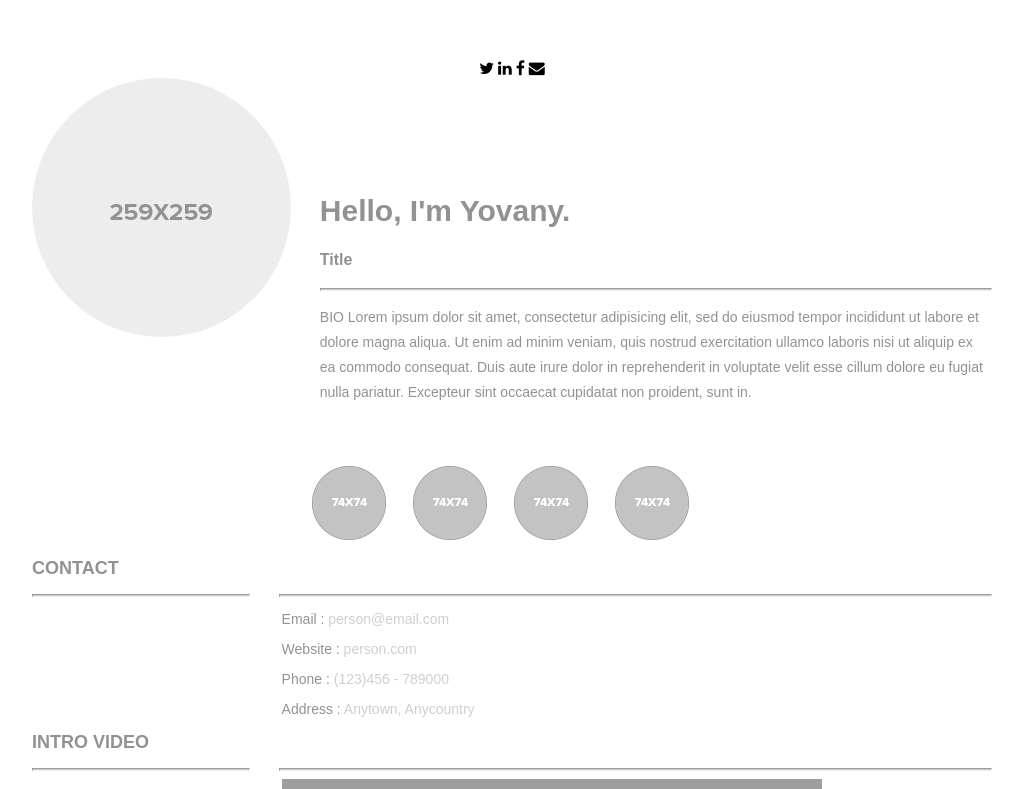
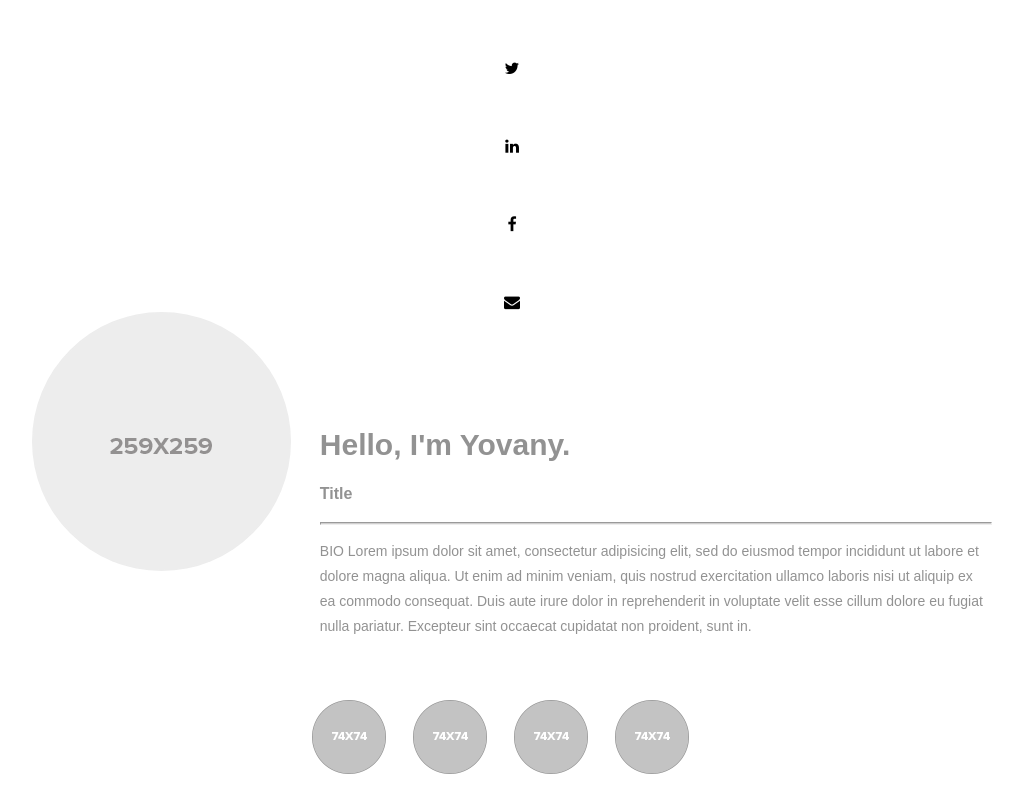
Before and after one commit to rcmoldovan/one-page-portfolio, a plain HTML site: page index.html in a window 1280 px wide. Shown: the top 789 px of the page, without its empty margins (128-1151 px from the left). Drawn offline with Linux system fonts and the light colour scheme; grey boxes are pictures that could not be loaded.

Commit message:
Update index.html

```diff
--- a/index.html
+++ b/index.html
@@ -18,8 +18,15 @@
   <div class="socialNetworkNavBar">
     <!-- Profile logo. Add a img tag in place of <span>. -->
 	  <i class="fa fa-twitter"></i>
+	</div>
+	  <div class="socialNetworkNavBar">
+
 	   <i class="fa fa-linkedin"></i>
+	</div>
+		  <div class="socialNetworkNavBar">
 	   <i class="fa fa-facebook"></i>
+	</div>
+			  <div class="socialNetworkNavBar">
 	   <i class="fa fa-envelope"></i>
   </div>
   <div class="profilePhoto">
```
